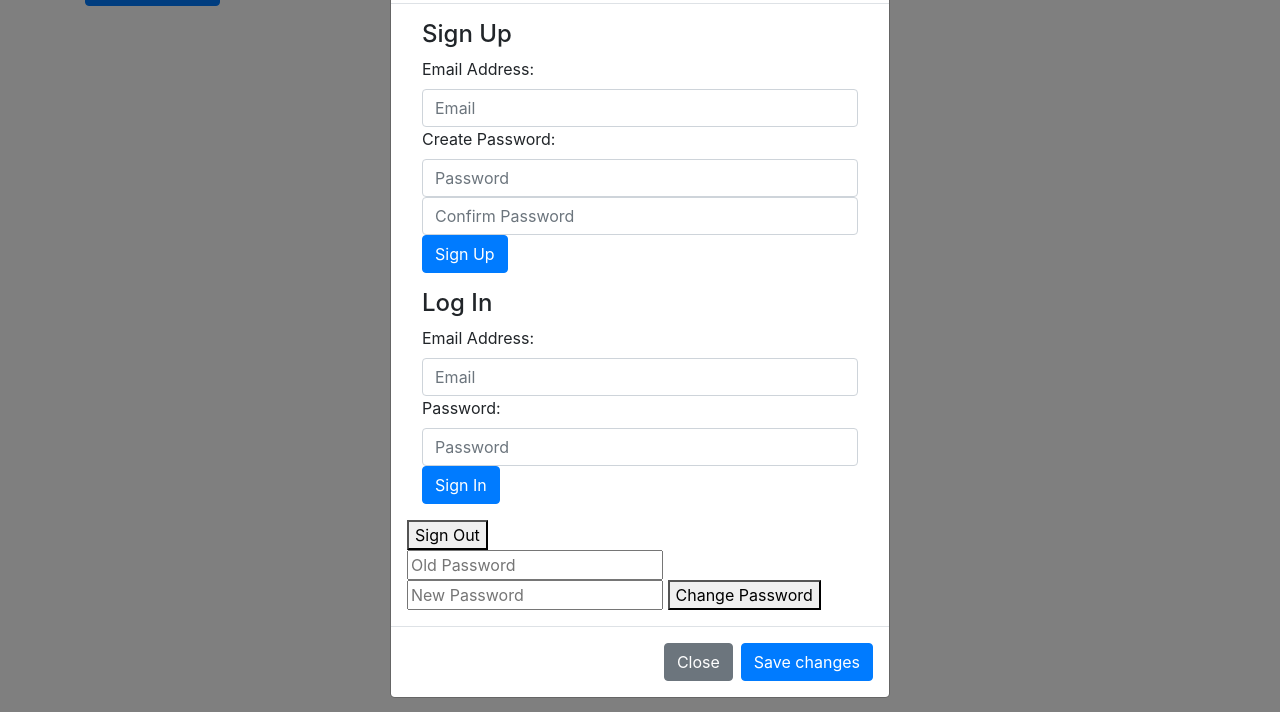
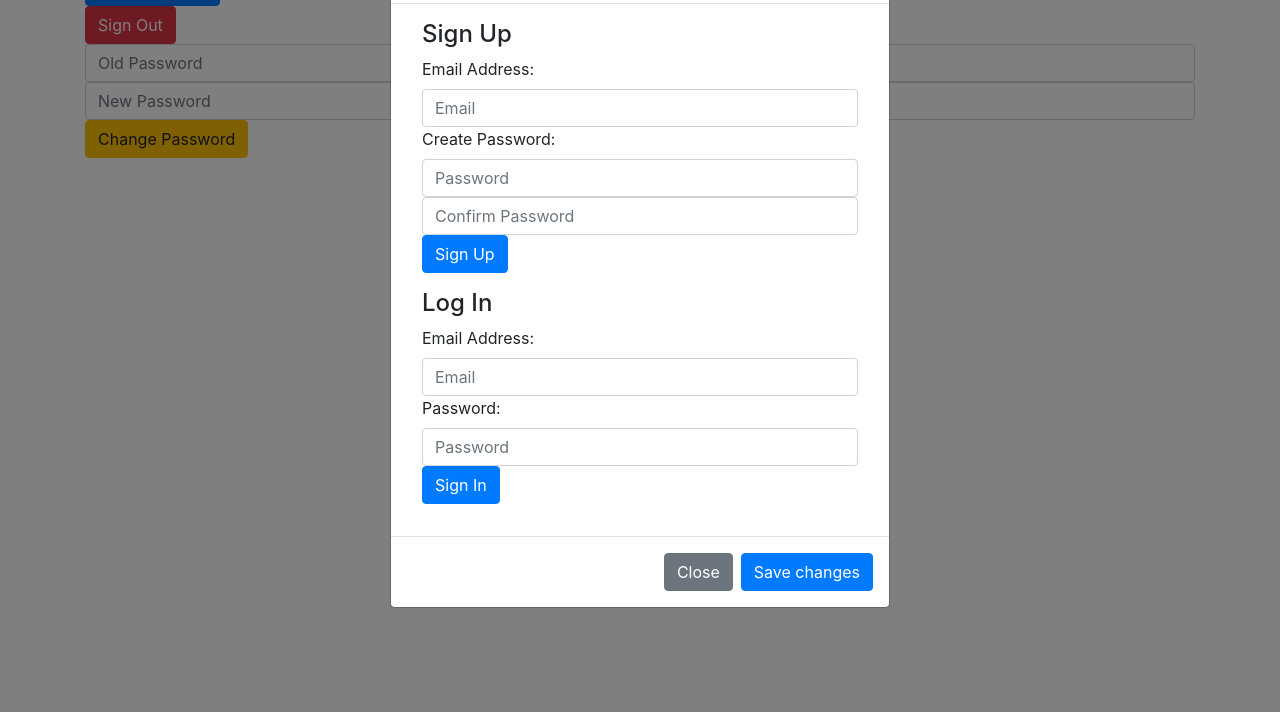
Before and after one commit to EricHoward27/tictactoe-client, a website built with webpack: page index.html in a window 1280 px wide. Both pictures are taken after a click on the button "Account Login". Shown: the part 88-800 px from the top of the page. Built offline with nearby package versions, Linux system fonts and the light colour scheme.

Commit message:
fix bug with submit btn on forms in index.html

```diff
--- a/index.html
+++ b/index.html
@@ -40,7 +40,7 @@
             <label for="password">Create Password: </label>
             <input type="password" class="form-control" name="credentials[password]" placeholder="Password" required/>
             <input type="password" class="form-control" name="credentials[password_confirmation]" placeholder="Confirm Password" required/>
-            <button type="button" class="btn btn-primary">Sign Up</button>
+            <button class="btn btn-primary">Sign Up</button>
               </div>
             </form>
 
@@ -51,22 +51,9 @@
             <input type="email" class="form-control"name="credentials[email]" placeholder="Email" required/>
             <label for="password">Password: </label>
             <input type="password" class="form-control" name="credentials[password]" placeholder="Password" required/>
-            <button type="button" class="btn btn-primary">Sign In</button>
+            <button class="btn btn-primary">Sign In</button>
           </div>
           </form>
-
-          <div class="row">
-          <form id="sign-out">
-            <button>Sign Out</button>
-          </form>
-        </div>
-          <div class="row">
-          <form id="change-password">
-            <input type="password" name="passwords[old]" placeholder="Old Password" required/>
-            <input type="password" name="passwords[new]" placeholder="New Password" required/>
-            <button>Change Password</button>
-          </form>
-        </div>
         </div>
             </div>
         <div id="display-message"></div>
@@ -78,10 +65,23 @@
     </div>
   </div>
 </div>
+          <form id="sign-out">
+            <button class="btn btn-danger">Sign Out</button>
+          </form>
+
+
+          <form id="change-password">
+            <div class="form-group">
+            <input type="password" class="form-control" name="passwords[old]" placeholder="Old Password" required/>
+            <input type="password" class="form-control" name="passwords[new]" placeholder="New Password" required/>
+            <button class="btn btn-warning">Change Password</button>
+          </div>
+          </form>
+
 
         <div id="game-section">
         <form id="new-game">
-          <button>Play</button>
+          <button class="btn btn-success">Start Game</button>
         </form>
 
             <div class="container">
```
